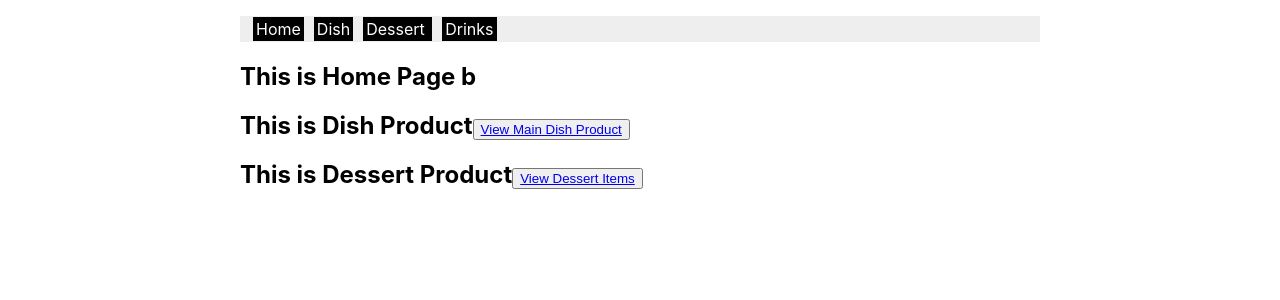
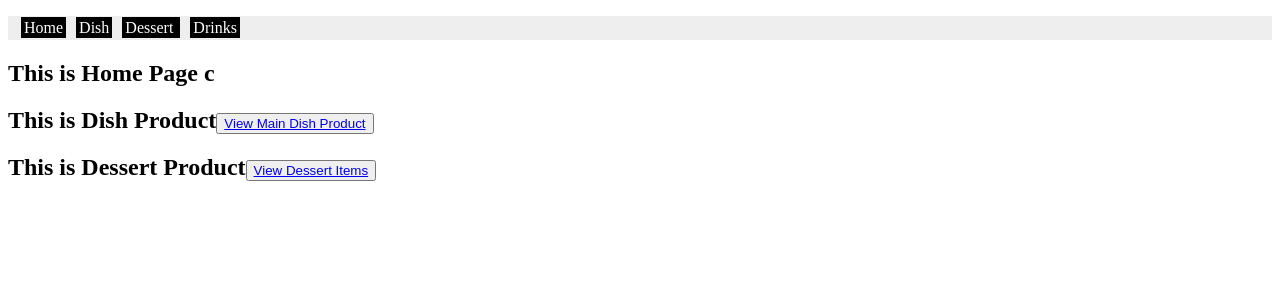
Before and after one commit to SalahUddin7/vegan, a React (Create React App) app: page / in a window 1280 px wide. Shown: the top 300 px of the page. Built offline with nearby package versions, Linux system fonts and the light colour scheme.

Commit message:
Basic Setup corrected

```diff
--- a/package.json
+++ b/package.json
@@ -14,9 +14,8 @@
   },
   "scripts": {
     "start": "react-scripts start",
-    "build": "react-scripts build",
-    "test": "react-scripts test",
-    "eject": "react-scripts eject"
+    "build": "react-scripts build"
+
   },
   "eslintConfig": {
     "extends": [
--- a/src/components/Home.jsx
+++ b/src/components/Home.jsx
@@ -4,7 +4,7 @@
 const Home = () => {
   return (
     <div>
-      <h2>This is Home Page b</h2>
+      <h2>This is Home Page c</h2>
 
       <h2>
         This is Dish Product
--- a/src/index.css
+++ /dev/null
@@ -1,15 +0,0 @@
-body {
-  max-width: 800px;
-  margin: 0 auto;
-
-  font-family: -apple-system, BlinkMacSystemFont, 'Segoe UI', 'Roboto', 'Oxygen',
-    'Ubuntu', 'Cantarell', 'Fira Sans', 'Droid Sans', 'Helvetica Neue',
-    sans-serif;
-  -webkit-font-smoothing: antialiased;
-  -moz-osx-font-smoothing: grayscale;
-}
-
-code {
-  font-family: source-code-pro, Menlo, Monaco, Consolas, 'Courier New',
-    monospace;
-}
--- a/src/index.js
+++ b/src/index.js
@@ -1,9 +1,9 @@
 import React from 'react';
 import ReactDOM from 'react-dom';
 
-import './index.css';
+// import './index.css';
 import App from './App';
-import reportWebVitals from './reportWebVitals';
+
 
 ReactDOM.render(
   <React.StrictMode>
@@ -12,8 +12,3 @@
 
   document.getElementById('root')
 );
-
-// If you want to start measuring performance in your app, pass a function
-// to log results (for example: reportWebVitals(console.log))
-// or send to an analytics endpoint. Learn more: https://bit.ly/CRA-vitals
-reportWebVitals();
--- a/src/reportWebVitals.js
+++ /dev/null
@@ -1,13 +0,0 @@
-const reportWebVitals = onPerfEntry => {
-  if (onPerfEntry && onPerfEntry instanceof Function) {
-    import('web-vitals').then(({ getCLS, getFID, getFCP, getLCP, getTTFB }) => {
-      getCLS(onPerfEntry);
-      getFID(onPerfEntry);
-      getFCP(onPerfEntry);
-      getLCP(onPerfEntry);
-      getTTFB(onPerfEntry);
-    });
-  }
-};
-
-export default reportWebVitals;
```
Also changed, not shown: src/App.css (deleted, +0 -41 lines), src/setupTests.js (deleted, +0 -5 lines), src/App.jsx (renamed from src/App.js), 1 other file (tests, documents, lock files or other folders).
